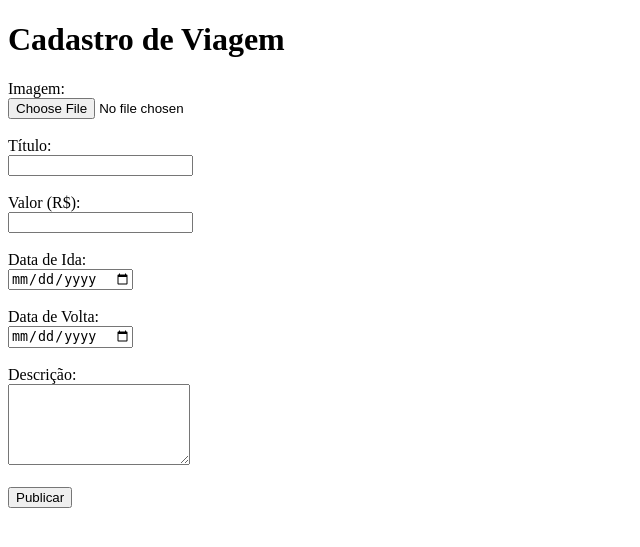
After one commit to IgorAldivanSL/PI-TSI, a PHP site: page /backend/cadastrar_viagem.php in a window 1280 px wide. The commit adds this page. Shown: the top 547 px of the page, without its empty margins (0-640 px from the left). Run offline with PHP 8.4, Linux system fonts and the light colour scheme.

Commit message:
cadastrar viagens feito

```diff
--- a/backend/cadastrar_administrador.php
+++ b/backend/cadastrar_administrador.php
@@ -57,6 +57,8 @@ if ($_SERVER['REQUEST_METHOD'] == 'POST') {
 
 </head>
 <body>
+
+
     <h2>Cadastrar Administrador</h2>
     <form action="" method="post" enctype="multipart/form-data">
         <!-- Campos do formulário para inserir informações do administrador -->
--- /dev/null
+++ b/backend/cadastrar_viagem.php
@@ -0,0 +1,86 @@
+
+<?php
+// Inclua aqui sua conexão PDO (por exemplo, em um arquivo separado)
+require 'conexao.php';
+// $pdo = new PDO(...);
+
+if ($_SERVER['REQUEST_METHOD'] === 'POST') {
+
+    // Campos do formulário
+    $titulo     = $_POST['titulo']     ?? null;
+    $valor      = $_POST['valor']      ?? null;
+    $data_ida   = $_POST['data_ida']   ?? null;
+    $data_volta = $_POST['data_volta'] ?? null;
+    $descricao  = $_POST['descricao']  ?? null;
+
+    // Upload de imagem
+    $imagemNome = null;
+    if (!empty($_FILES['imagem']['name']) && $_FILES['imagem']['error'] === UPLOAD_ERR_OK) {
+        // Gera nome único
+        $ext = pathinfo($_FILES['imagem']['name'], PATHINFO_EXTENSION);
+        $imagemNome = uniqid('viagem_') . '.' . $ext;
+        $destino = __DIR__ . '/uploads/' . $imagemNome;
+
+        // Certifique‑se de que a pasta uploads/ existe e está gravável
+        if (!move_uploaded_file($_FILES['imagem']['tmp_name'], $destino)) {
+            echo "<p style='color:red;'>Erro ao enviar a imagem.</p>";
+            exit;
+        }
+    }
+
+    try {
+        $sql = "INSERT INTO viagens
+                (titulo, valor, data_ida, data_volta, descricao, imagem)
+                VALUES
+                (:titulo, :valor, :data_ida, :data_volta, :descricao, :imagem)";
+        $stmt = $pdo->prepare($sql);
+
+        $stmt->bindParam(':titulo', $titulo, PDO::PARAM_STR);
+        $stmt->bindParam(':valor', $valor);
+        $stmt->bindParam(':data_ida', $data_ida, PDO::PARAM_STR);
+        $stmt->bindParam(':data_volta', $data_volta, PDO::PARAM_STR);
+        $stmt->bindParam(':descricao', $descricao,  PDO::PARAM_STR);
+        $stmt->bindParam(':imagem', $imagemNome, PDO::PARAM_STR);
+
+        $stmt->execute();
+
+        $viagemId = $pdo->lastInsertId();
+        echo "<p style='color:green;'>Viagem cadastrada com sucesso! ID: {$viagemId}</p>";
+
+    } catch (PDOException $e) {
+        echo "<p style='color:red;'>Erro ao cadastrar viagem: " . $e->getMessage() . "</p>";
+    }
+}
+?>
+
+<!DOCTYPE html>
+<html lang="pt-br">
+<head>
+    <meta charset="UTF-8">
+    <title>Cadastrar Viagem</title>
+</head>
+<body>
+    <h1>Cadastro de Viagem</h1>
+    <form action="" method="post" enctype="multipart/form-data">
+        <label>Imagem:</label><br>
+        <input type="file" name="imagem" accept="image/*"><br><br>
+
+        <label>Título:</label><br>
+        <input type="text" name="titulo" required><br><br>
+
+        <label>Valor (R$):</label><br>
+        <input type="number" name="valor" step="0.01" required><br><br>
+
+        <label>Data de Ida:</label><br>
+        <input type="date" name="data_ida" required><br><br>
+
+        <label>Data de Volta:</label><br>
+        <input type="date" name="data_volta" required><br><br>
+
+        <label>Descrição:</label><br>
+        <textarea name="descricao" rows="5"></textarea><br><br>
+
+        <button type="submit">Publicar</button>
+    </form>
+</body>
+</html>
--- a/backend/conexao.php
+++ b/backend/conexao.php
@@ -16,7 +16,7 @@ try{
 //Essa linha cria
 //uma conexão com o banco de dados usando a classe PDO (PHP Data Objects).
 $pdo = new PDO($dsn, $user, $pass);
-echo "Conexão com o banco de dados foi bem sucediada!";
+echo "";
 }
 catch(PDOxception $e){
     echo "Erro ao tentar conectar ao banco de dados!<p>", $e;
--- a/backend/listar_administrador.php
+++ b/backend/listar_administrador.php
@@ -21,7 +21,7 @@ try {
     $administradores = $result->fetchAll(PDO::FETCH_ASSOC); */
 
     //Usando declarações preparadas (recomendado):
-    $stmt = $pdo->prepare("SELECT * FROM ADMINISTRADOR"); //vai buscar todas as colunas da tabela ADMINISTRADOR
+    $stmt = $pdo->prepare("SELECT * FROM usuario "); //vai buscar todas as colunas da tabela ADMINISTRADOR
     $stmt->execute();  //***vide explicações sobre a dinâmica desses comandos no final do arquivo
     $administradores = $stmt->fetchAll(PDO::FETCH_ASSOC); //fetch = recuperar, buscar
 
--- a/backend/login.php
+++ b/backend/login.php
@@ -21,7 +21,8 @@ if(isset($_SESSION['mensagem_erro'])) {
     <title>Login do Administrador</title>
 </head>
 <body>
-
+    <img class="logo" src="/assets/logo.png" alt="Logo">
+    <div class="menu-container">
         <h2>Login do Administrador</h2>
         <form action="processa_login.php" method="post">
             <label for="nome">Email:</label>
@@ -41,8 +42,8 @@ if(isset($_SESSION['mensagem_erro'])) {
                     echo '<p style="color: red;">Email de usuário ou senha incorretos!</p>';
                 }
             ?>
-
         </form>
+    </div>
 
 </body>
 </html>
```
Also changed, not shown: backend/painel_admin.php (+5 -2 lines), index.html (+11 -11 lines). Lines whose indentation alone changed are shown as unchanged.
